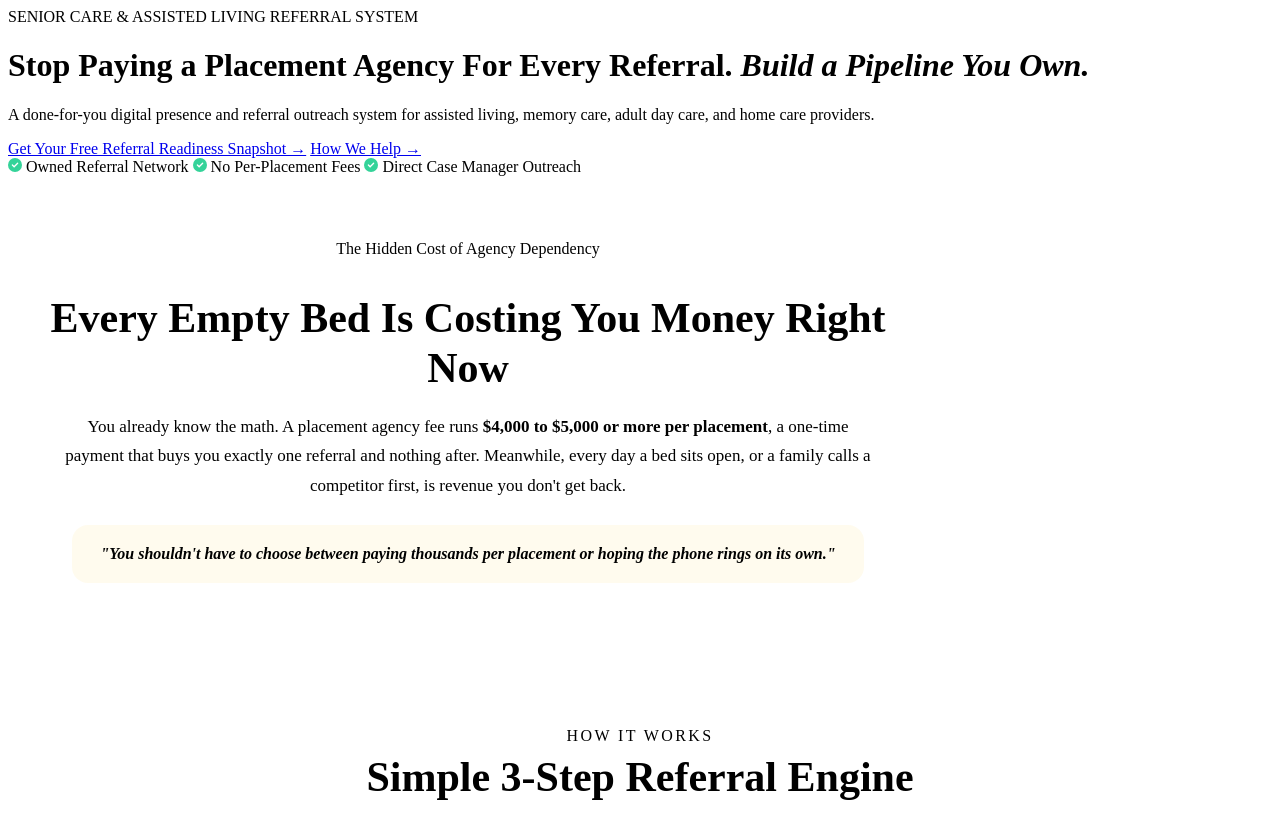
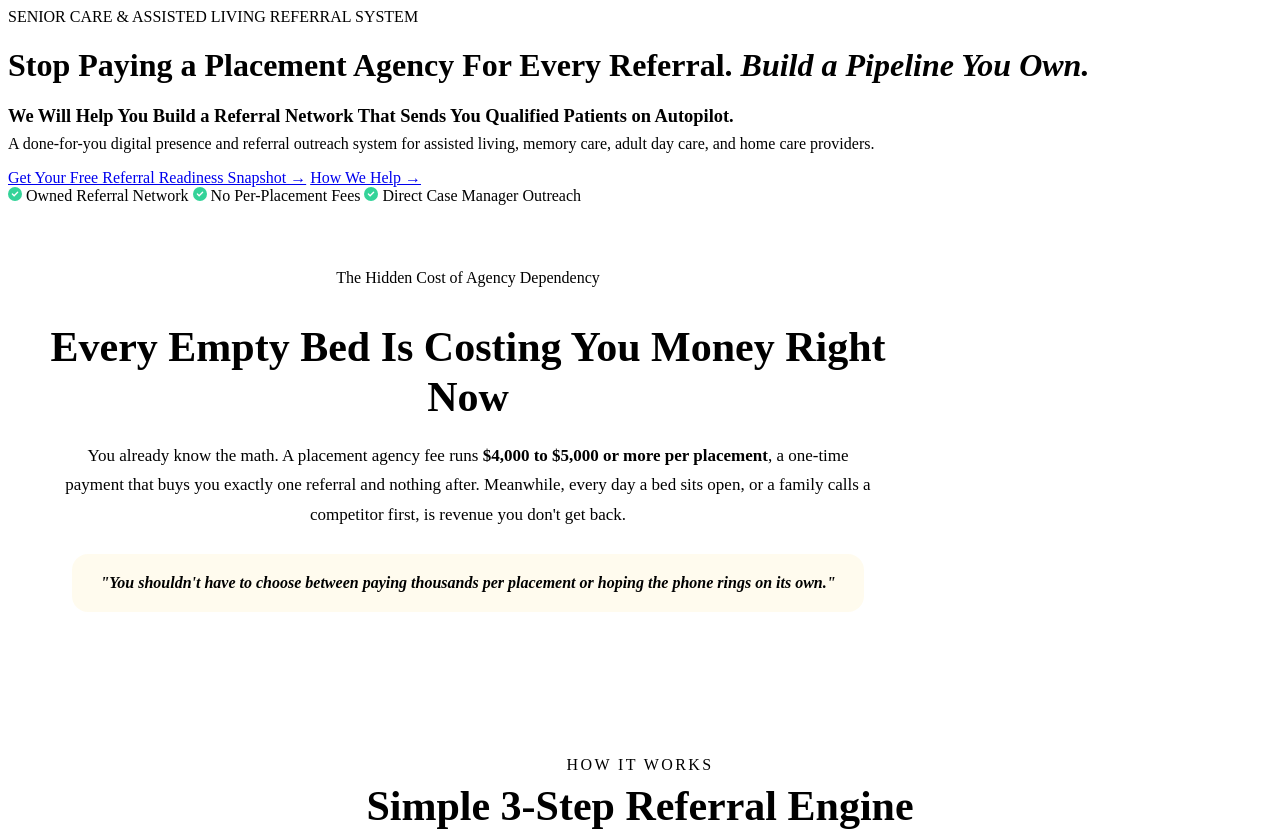
Before and after one commit to marman14/craftsflow, a website: page src/pages/index.html in a window 1280 px wide. Shown: the top 833 px of the page. Drawn offline with Linux system fonts and the light colour scheme; a script that the page names is missing; files whose address does not match are found by name.

Commit message:
Add 'We Will Help You Build a Referral Network That Sends You Qualified Patients on Autopilot' under hero headline

```diff
--- a/src/pages/index.html
+++ b/src/pages/index.html
@@ -21,6 +21,7 @@ breadcrumbs: Home
     </h1>
 
     <p class="sub" id="hero-subhead">
+      <strong style="color: var(--accent-gold); display: block; margin-bottom: 8px; font-size: 1.15em; font-weight: 800;">We Will Help You Build a Referral Network That Sends You Qualified Patients on Autopilot.</strong>
       A done-for-you digital presence and referral outreach system for assisted living, memory care, adult day care, and home care providers.
     </p>
 
```
